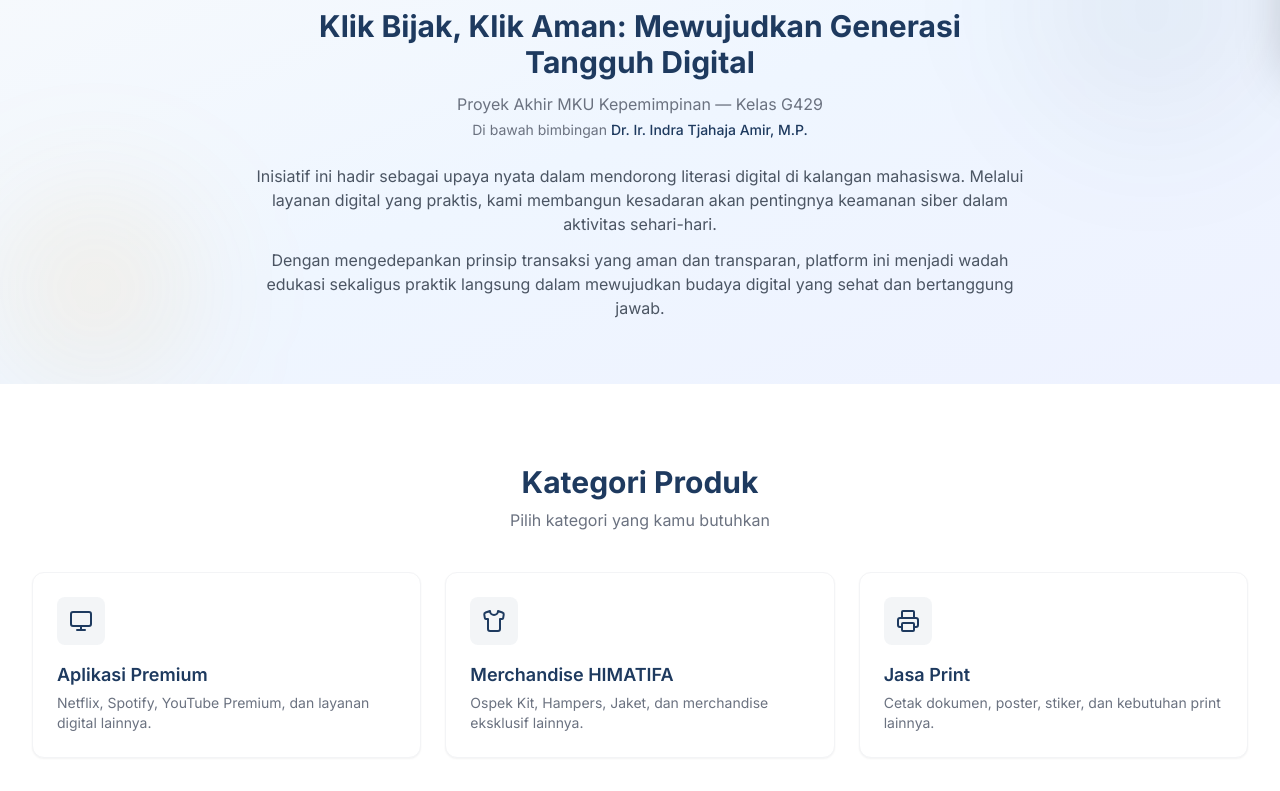
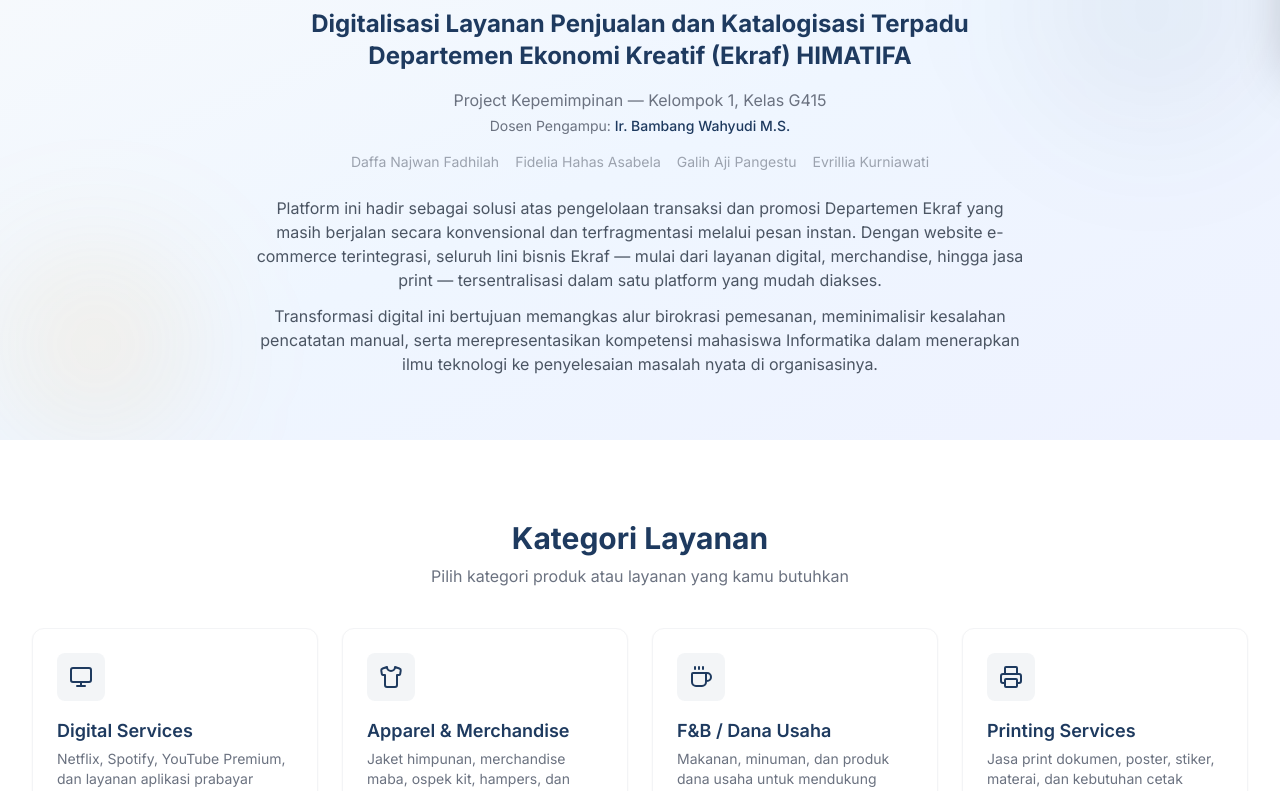
Before and after one commit to galiihajiip/ekraf-himatifa, a Next.js app: page / in a window 1280 px wide. Shown: the part 740-1531 px from the top of the page. Built offline with nearby package versions, Linux system fonts and the light colour scheme.

Commit message:
refactor: align content with proposal - update categories, team info, and project narrative

```diff
--- a/src/app/admin/dashboard/page.tsx
+++ b/src/app/admin/dashboard/page.tsx
@@ -24,9 +24,10 @@ async function getStats() {
 }
 
 const categoryLabels: Record<string, string> = {
-  "aplikasi-premium": "Aplikasi Premium",
-  "merchandise-himatifa": "Merchandise HIMATIFA",
-  "jasa-print": "Jasa Print",
+  "digital-services": "Digital Services",
+  "apparel-merchandise": "Apparel & Merchandise",
+  "fnb-danus": "F&B / Dana Usaha",
+  "printing-services": "Printing Services",
 };
 
 export default async function AdminDashboardPage() {
--- a/src/app/admin/produk/page.tsx
+++ b/src/app/admin/produk/page.tsx
@@ -11,9 +11,10 @@ import { createClient } from "@/lib/supabase/server";
 import DeleteProductButton from "@/components/admin/DeleteProductButton";
 
 const categoryLabels: Record<string, string> = {
-  "aplikasi-premium": "Aplikasi Premium",
-  "merchandise-himatifa": "Merchandise",
-  "jasa-print": "Jasa Print",
+  "digital-services": "Digital Services",
+  "apparel-merchandise": "Apparel & Merchandise",
+  "fnb-danus": "F&B / Danus",
+  "printing-services": "Printing Services",
 };
 
 function formatPrice(price: number): string {
--- a/src/app/layout.tsx
+++ b/src/app/layout.tsx
@@ -10,15 +10,15 @@ const inter = Inter({ subsets: ["latin"] });
 
 export const metadata: Metadata = {
   title: {
-    default: "EKraf HIMATIFA — Toko Digital & Merchandise",
+    default: "EKraf HIMATIFA — E-Commerce Terpadu",
     template: "%s | EKraf HIMATIFA",
   },
   description:
-    "Platform e-commerce resmi Departemen Ekonomi Kreatif HIMATIFA UPN Veteran Jawa Timur. Jual aplikasi premium, merchandise, dan jasa print.",
+    "Platform e-commerce terpadu Departemen Ekonomi Kreatif HIMATIFA UPN Veteran Jawa Timur. Digital services, merchandise, F&B, dan printing services.",
   openGraph: {
-    title: "EKraf HIMATIFA — Toko Digital & Merchandise",
+    title: "EKraf HIMATIFA — E-Commerce Terpadu",
     description:
-      "Platform e-commerce resmi Departemen Ekonomi Kreatif HIMATIFA UPN Veteran Jawa Timur.",
+      "Platform e-commerce terpadu Departemen Ekonomi Kreatif HIMATIFA UPN Veteran Jawa Timur.",
     siteName: "EKraf HIMATIFA",
     locale: "id_ID",
     type: "website",
--- a/src/app/produk/[id]/page.tsx
+++ b/src/app/produk/[id]/page.tsx
@@ -54,9 +54,10 @@ function formatPrice(price: number): string {
 /** Map category slug to display label */
 function getCategoryLabel(slug: string): string {
   const map: Record<string, string> = {
-    "aplikasi-premium": "Aplikasi Premium",
-    "merchandise-himatifa": "Merchandise HIMATIFA",
-    "jasa-print": "Jasa Print",
+    "digital-services": "Digital Services",
+    "apparel-merchandise": "Apparel & Merchandise",
+    "fnb-danus": "F&B / Dana Usaha",
+    "printing-services": "Printing Services",
   };
   return map[slug] ?? slug;
 }
--- a/src/app/produk/page.tsx
+++ b/src/app/produk/page.tsx
@@ -14,11 +14,11 @@ import { PackageOpen } from "lucide-react";
 export const metadata: Metadata = {
   title: "Katalog Produk",
   description:
-    "Jelajahi koleksi aplikasi premium, merchandise HIMATIFA, dan jasa print di EKraf HIMATIFA.",
+    "Jelajahi koleksi digital services, apparel & merchandise, F&B, dan printing services di EKraf HIMATIFA.",
   openGraph: {
     title: "Katalog Produk | EKraf HIMATIFA",
     description:
-      "Jelajahi koleksi aplikasi premium, merchandise HIMATIFA, dan jasa print.",
+      "Jelajahi koleksi digital services, merchandise, dan layanan lainnya dari Ekraf HIMATIFA.",
   },
 };
 
--- a/src/components/home/CategoryGrid.tsx
+++ b/src/components/home/CategoryGrid.tsx
@@ -1,30 +1,41 @@
 /**
  * CategoryGrid Component
  *
- * Responsive grid displaying three clickable category cards.
- * Each card links to the product page filtered by category.
+ * Responsive grid displaying clickable category cards.
+ * Categories match the proposal: Digital Services, Apparel & Merchandise,
+ * F&B / Danus, and Printing Services.
  */
 
 import Link from "next/link";
-import { Monitor, Shirt, Printer } from "lucide-react";
+import { Monitor, Shirt, Coffee, Printer } from "lucide-react";
 
 const categories = [
   {
-    name: "Aplikasi Premium",
-    slug: "aplikasi-premium",
-    description: "Netflix, Spotify, YouTube Premium, dan layanan digital lainnya.",
+    name: "Digital Services",
+    slug: "digital-services",
+    description:
+      "Netflix, Spotify, YouTube Premium, dan layanan aplikasi prabayar lainnya.",
     icon: Monitor,
   },
   {
-    name: "Merchandise HIMATIFA",
-    slug: "merchandise-himatifa",
-    description: "Ospek Kit, Hampers, Jaket, dan merchandise eksklusif lainnya.",
+    name: "Apparel & Merchandise",
+    slug: "apparel-merchandise",
+    description:
+      "Jaket himpunan, merchandise maba, ospek kit, hampers, dan desain eksklusif.",
     icon: Shirt,
   },
   {
-    name: "Jasa Print",
-    slug: "jasa-print",
-    description: "Cetak dokumen, poster, stiker, dan kebutuhan print lainnya.",
+    name: "F&B / Dana Usaha",
+    slug: "fnb-danus",
+    description:
+      "Makanan, minuman, dan produk dana usaha untuk mendukung kegiatan himpunan.",
+    icon: Coffee,
+  },
+  {
+    name: "Printing Services",
+    slug: "printing-services",
+    description:
+      "Jasa print dokumen, poster, stiker, materai, dan kebutuhan cetak lainnya.",
     icon: Printer,
   },
 ];
@@ -36,15 +47,15 @@ export default function CategoryGrid() {
         {/* Section Header */}
         <div className="text-center">
           <h2 className="text-2xl font-bold text-navy sm:text-3xl">
-            Kategori Produk
+            Kategori Layanan
           </h2>
           <p className="mt-2 text-sm text-gray-500 sm:text-base">
-            Pilih kategori yang kamu butuhkan
+            Pilih kategori produk atau layanan yang kamu butuhkan
           </p>
         </div>
 
         {/* Grid */}
-        <div className="mt-8 grid grid-cols-1 gap-4 sm:mt-10 sm:grid-cols-2 sm:gap-6 lg:grid-cols-3">
+        <div className="mt-8 grid grid-cols-1 gap-4 sm:mt-10 sm:grid-cols-2 sm:gap-6 lg:grid-cols-4">
           {categories.map((cat) => {
             const Icon = cat.icon;
             return (
--- a/src/components/home/HeroBanner.tsx
+++ b/src/components/home/HeroBanner.tsx
@@ -18,19 +18,20 @@ export default function HeroBanner() {
       <div className="relative mx-auto max-w-7xl px-4 py-20 sm:px-6 sm:py-28 lg:px-8 lg:py-36">
         <div className="mx-auto max-w-3xl text-center">
           <h1 className="text-3xl font-extrabold tracking-tight text-white sm:text-4xl lg:text-5xl">
-            Belanja Cerdas, Aman, dan{" "}
-            <span className="text-gold">Terpercaya</span>
+            Satu Platform untuk Semua{" "}
+            <span className="text-gold">Layanan Ekraf</span>
           </h1>
           <p className="mt-4 text-base text-gray-300 sm:mt-6 sm:text-lg">
-            Temukan aplikasi premium, merchandise eksklusif HIMATIFA, dan jasa
-            print berkualitas — semua dalam satu platform yang aman dan mudah.
+            Aplikasi premium, merchandise eksklusif, dana usaha, hingga jasa
+            print — semua tersedia di satu tempat. Pesan mudah, langsung
+            terhubung ke admin via WhatsApp.
           </p>
           <div className="mt-8 sm:mt-10">
             <Link
               href="#katalog"
               className="inline-block rounded-lg bg-gold px-6 py-3 text-sm font-semibold text-navy shadow-lg transition-all hover:bg-gold/90 hover:shadow-gold/25 sm:px-8 sm:py-3.5 sm:text-base"
             >
-              Lihat Produk
+              Lihat Katalog
             </Link>
           </div>
         </div>
--- a/src/components/home/MkuBanner.tsx
+++ b/src/components/home/MkuBanner.tsx
@@ -2,7 +2,7 @@
  * MkuBanner Component
  *
  * Academic narrative section explaining the project context.
- * Displays the MKU Kepemimpinan final project information.
+ * Displays the MKU Kepemimpinan project information per proposal.
  */
 
 import { Shield } from "lucide-react";
@@ -22,33 +22,46 @@ export default function MkuBanner() {
           </div>
 
           {/* Title */}
-          <h2 className="text-xl font-bold text-navy sm:text-2xl lg:text-3xl">
-            Klik Bijak, Klik Aman: Mewujudkan Generasi Tangguh Digital
+          <h2 className="text-lg font-bold text-navy sm:text-xl lg:text-2xl">
+            Digitalisasi Layanan Penjualan dan Katalogisasi Terpadu Departemen
+            Ekonomi Kreatif (Ekraf) HIMATIFA
           </h2>
 
           {/* Supervision Info */}
-          <p className="mt-3 text-sm text-gray-500 sm:text-base">
-            Proyek Akhir MKU Kepemimpinan — Kelas G429
+          <p className="mt-4 text-sm text-gray-500 sm:text-base">
+            Project Kepemimpinan — Kelompok 1, Kelas G415
           </p>
           <p className="mt-1 text-sm text-gray-500">
-            Di bawah bimbingan{" "}
+            Dosen Pengampu:{" "}
             <span className="font-medium text-navy">
-              Dr. Ir. Indra Tjahaja Amir, M.P.
+              Ir. Bambang Wahyudi M.S.
             </span>
           </p>
+
+          {/* Team Members */}
+          <div className="mt-4 flex flex-wrap justify-center gap-x-4 gap-y-1 text-xs text-gray-400 sm:text-sm">
+            <span>Daffa Najwan Fadhilah</span>
+            <span>Fidelia Hahas Asabela</span>
+            <span>Galih Aji Pangestu</span>
+            <span>Evrillia Kurniawati</span>
+          </div>
 
           {/* Description */}
           <div className="mt-6 space-y-3 text-sm leading-relaxed text-gray-600 sm:text-base">
             <p>
-              Inisiatif ini hadir sebagai upaya nyata dalam mendorong literasi
-              digital di kalangan mahasiswa. Melalui layanan digital yang
-              praktis, kami membangun kesadaran akan pentingnya keamanan siber
-              dalam aktivitas sehari-hari.
+              Platform ini hadir sebagai solusi atas pengelolaan transaksi dan
+              promosi Departemen Ekraf yang masih berjalan secara konvensional
+              dan terfragmentasi melalui pesan instan. Dengan website e-commerce
+              terintegrasi, seluruh lini bisnis Ekraf — mulai dari layanan
+              digital, merchandise, hingga jasa print — tersentralisasi dalam
+              satu platform yang mudah diakses.
             </p>
             <p>
-              Dengan mengedepankan prinsip transaksi yang aman dan transparan,
-              platform ini menjadi wadah edukasi sekaligus praktik langsung
-              dalam mewujudkan budaya digital yang sehat dan bertanggung jawab.
+              Transformasi digital ini bertujuan memangkas alur birokrasi
+              pemesanan, meminimalisir kesalahan pencatatan manual, serta
+              merepresentasikan kompetensi mahasiswa Informatika dalam
+              menerapkan ilmu teknologi ke penyelesaian masalah nyata di
+              organisasinya.
             </p>
           </div>
         </div>
--- a/src/components/products/CategoryTabs.tsx
+++ b/src/components/products/CategoryTabs.tsx
@@ -11,9 +11,10 @@ import Link from "next/link";
 
 const categories = [
   { label: "Semua", slug: "" },
-  { label: "Aplikasi Premium", slug: "aplikasi-premium" },
-  { label: "Merchandise HIMATIFA", slug: "merchandise-himatifa" },
-  { label: "Jasa Print", slug: "jasa-print" },
+  { label: "Digital Services", slug: "digital-services" },
+  { label: "Apparel & Merchandise", slug: "apparel-merchandise" },
+  { label: "F&B / Danus", slug: "fnb-danus" },
+  { label: "Printing Services", slug: "printing-services" },
 ];
 
 interface CategoryTabsProps {
--- a/src/components/products/ProductCard.tsx
+++ b/src/components/products/ProductCard.tsx
@@ -30,9 +30,10 @@ function formatPrice(price: number): string {
 /** Map category slug to display label */
 function getCategoryLabel(slug: string): string {
   const map: Record<string, string> = {
-    "aplikasi-premium": "Aplikasi Premium",
-    "merchandise-himatifa": "Merchandise",
-    "jasa-print": "Jasa Print",
+    "digital-services": "Digital Services",
+    "apparel-merchandise": "Merchandise",
+    "fnb-danus": "F&B / Danus",
+    "printing-services": "Printing",
   };
   return map[slug] ?? slug;
 }
```
Also changed, not shown: 2 other files (tests, documents, lock files or other folders).
